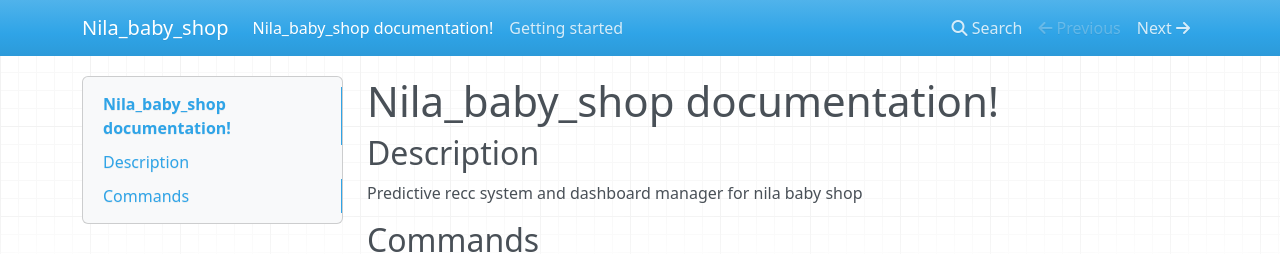
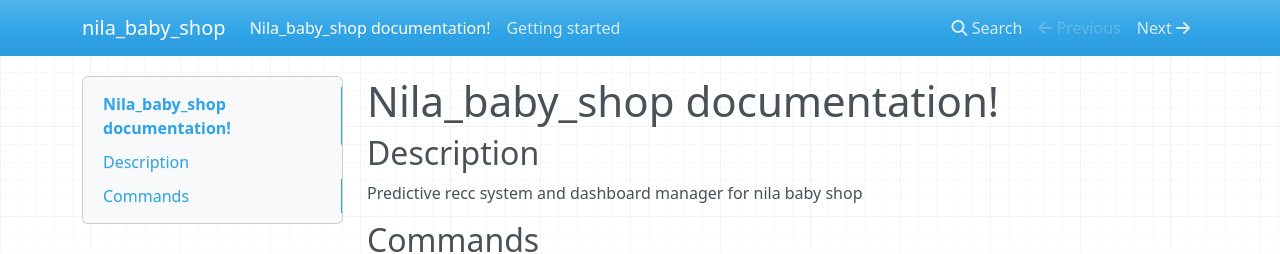
Before and after one commit to MissMukuru/Baby_shop_dashboard, an MkDocs documentation site: the page built from docs/docs/index.md, in a window 1280 px wide. Shown: the top 254 px of the page. Built offline with MkDocs 1.6.1, drawn with Linux system fonts in a browser that asks for light colours; nearby versions of some CDN libraries.

```diff
--- a/docs/mkdocs.yml
+++ b/docs/mkdocs.yml
@@ -1,4 +1,4 @@
-site_name: Nila_baby_shop
+site_name: nila_baby_shop
 #
 site_author: Abby
 #
```
Also changed, not shown: 3 other files.
